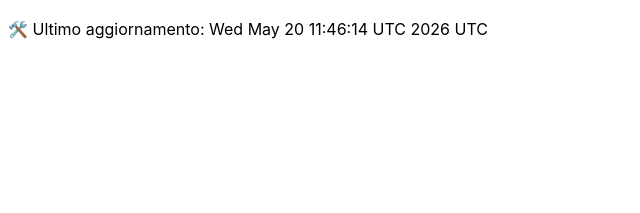
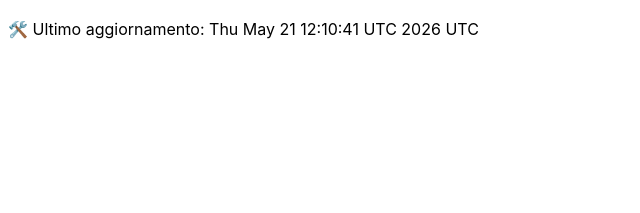
Before and after one commit to DanteTrb/DanteTrb.github.io, a Jekyll site: the page built from badges.md, in a window 1280 px wide. Shown: the top 213 px of the page, without its empty margins (0-640 px from the left). Built offline with Jekyll 4.4.1, drawn with Linux system fonts in a browser that asks for light colours; our own code applies the rules of GitHub Pages for plain Markdown files.

Commit message:
🛠️ Aggiornamento automatico badge

```diff
--- a/badges.md
+++ b/badges.md
@@ -1 +1 @@
-🛠️ Ultimo aggiornamento: Wed May 20 11:46:14 UTC 2026 UTC
+🛠️ Ultimo aggiornamento: Thu May 21 12:10:41 UTC 2026 UTC
```
